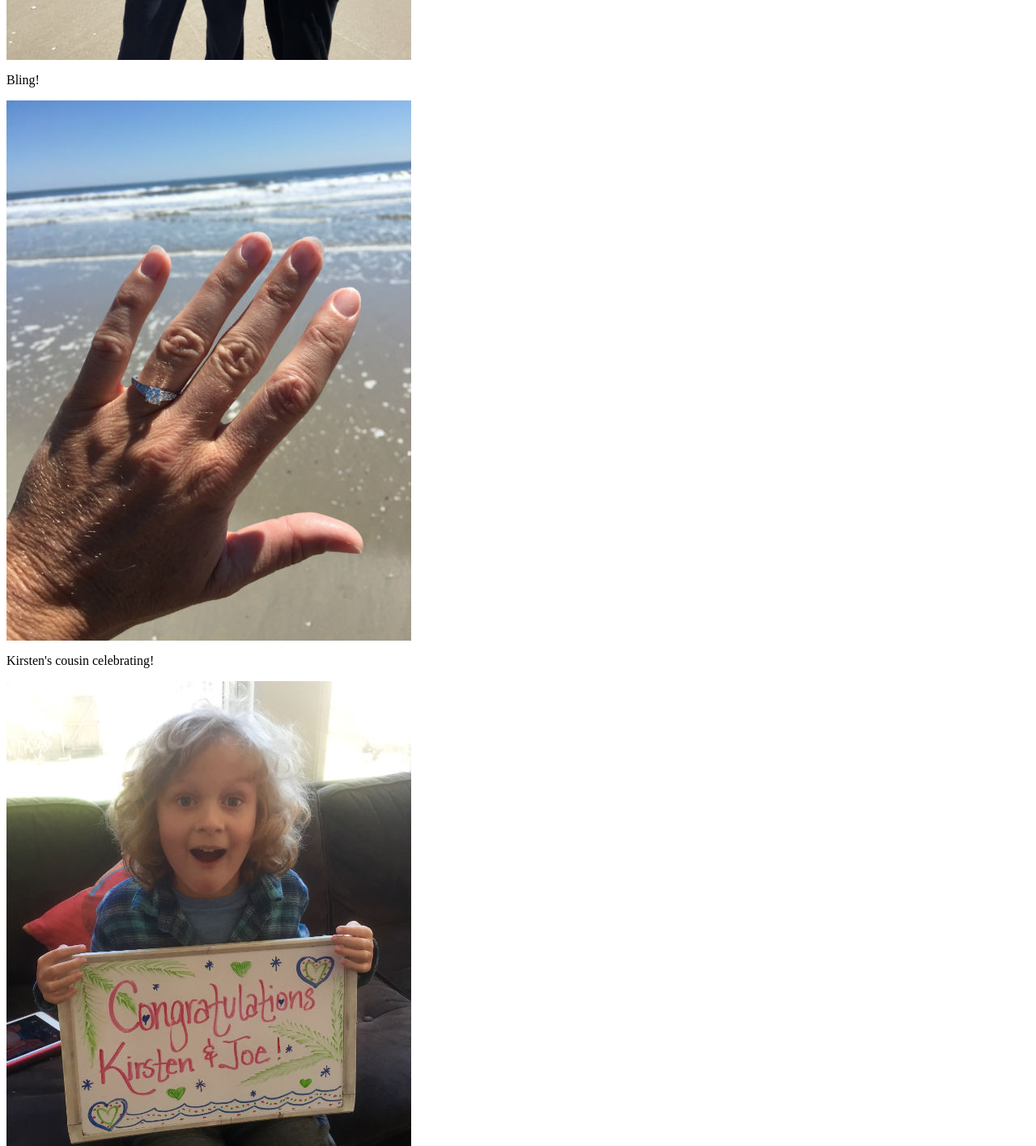
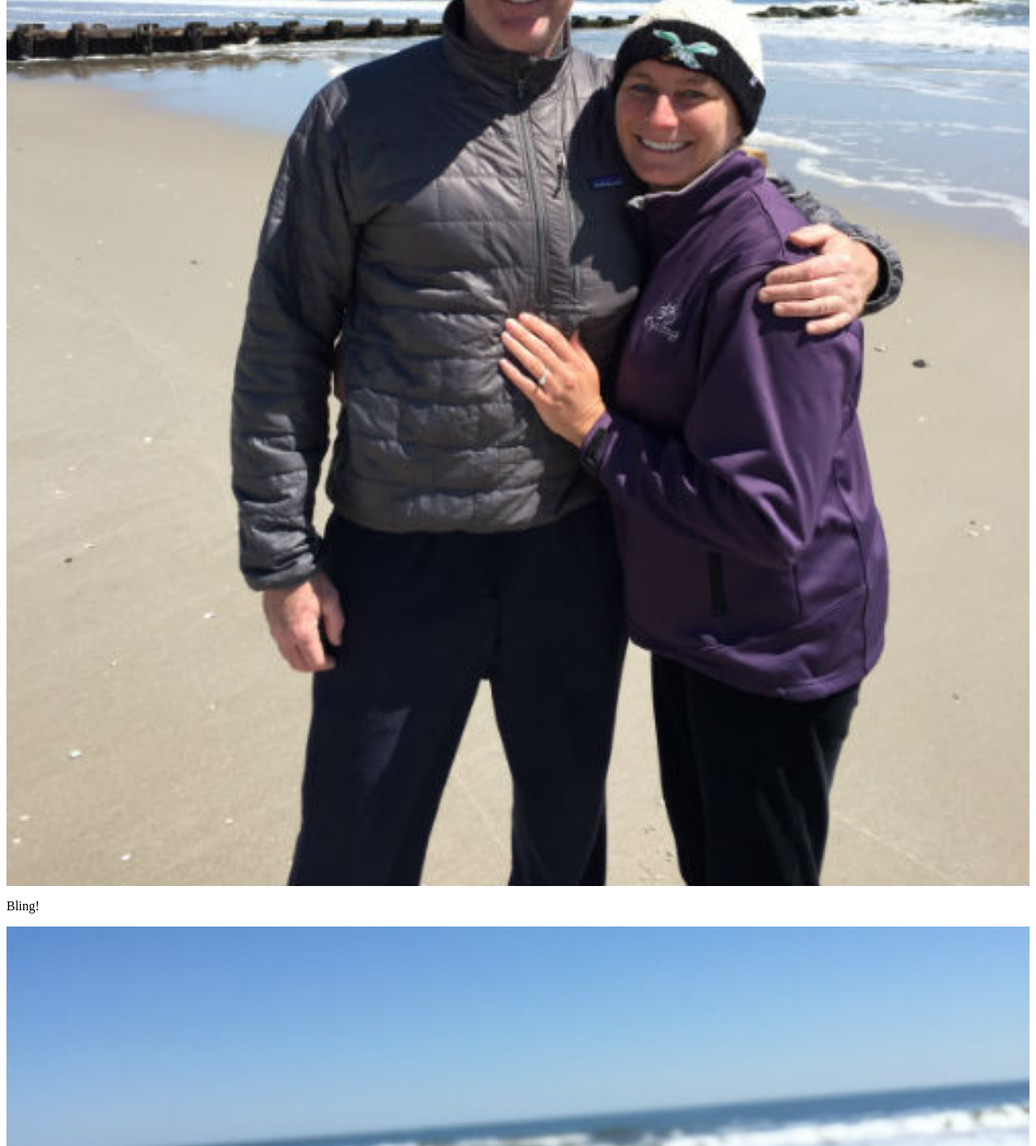
Before and after one commit to kirstenyoung/kirstenyoung.github.io, a plain HTML site: page index.html in a window 1280 px wide. Shown: the part 740-2155 px from the top of the page at 81% size. Drawn offline with Linux system fonts and the light colour scheme.

Commit message:
Update index.html

```diff
--- a/index.html
+++ b/index.html
@@ -9,10 +9,10 @@
 <h1>Congrats to Kirsten and Joe!</h1>
 <h2>April 10, 2016</h2>
 <p>The happy couple!</p>
-<img src="kirandjoe.jpg">
+<img src="kirandjoe.jpg" width="100%">
 <p>Bling!</p>
-<img src="ring.jpg">
+<img src="ring.jpg" width="100%">
 <p>Kirsten's cousin celebrating!</p>
-<img src="trace.jpg">
+<img src="trace.jpg" width="100%">
 </body>
 </html>
```
